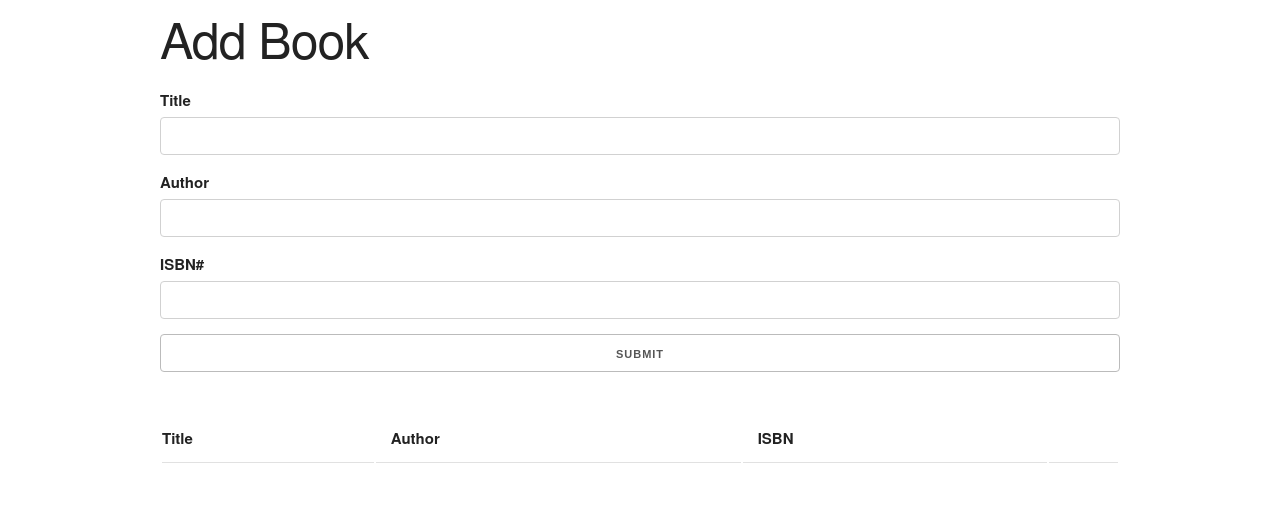
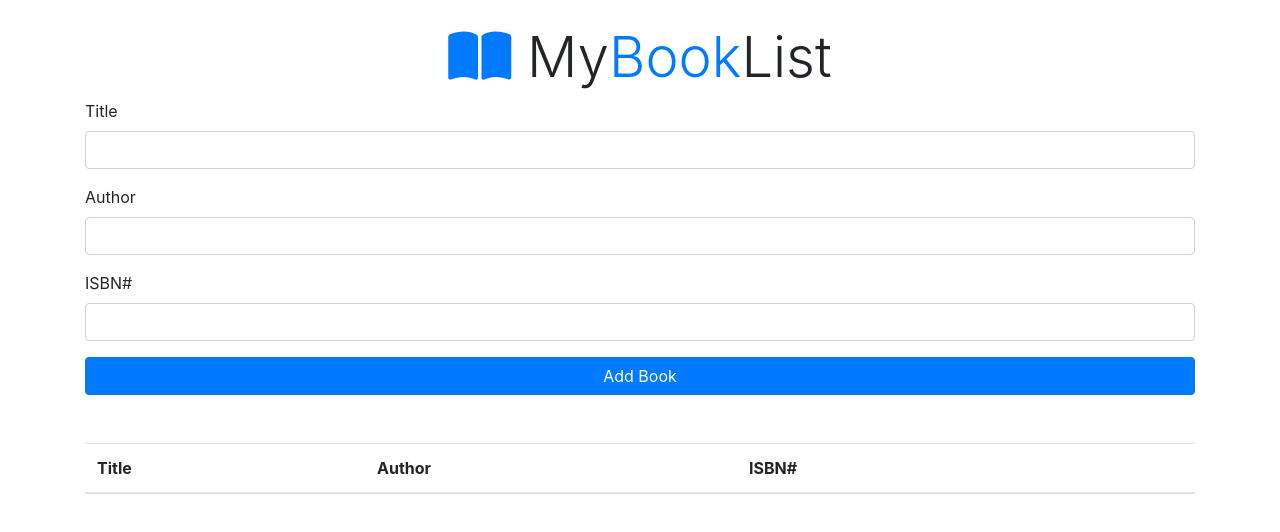
Before and after one commit to se4astien/book-list-oop, a plain HTML site: page index.html in a window 1280 px wide. Drawn offline with nearby package versions, Linux system fonts and the light colour scheme.

Commit message:
Update with Bootswatch

```diff
--- a/index.html
+++ b/index.html
@@ -3,15 +3,14 @@
   <head>
     <meta charset="UTF-8" />
     <meta name="viewport" content="width=device-width, initial-scale=1.0" />
-    <link
-      rel="stylesheet"
-      href="https://cdnjs.cloudflare.com/ajax/libs/skeleton/2.0.4/skeleton.css"
-      integrity="sha256-ECB9bbROLGm8wOoEbHcHRxlHgzGqYpDtNTgDTyDz0wg="
+    <script
+      src="https://kit.fontawesome.com/38d3ed091d.js"
       crossorigin="anonymous"
-    />
+    ></script>
+    <link rel="stylesheet" href="bootstrap.min.css" />
     <style>
       .success,
-      .error {
+      .danger {
         color: white;
         padding: 5px;
         margin: 5px 0 15px 0;
@@ -19,45 +18,52 @@
       .success {
         background-color: #008000;
       }
-      .error {
+      .danger {
         background-color: #ff0000;
       }
     </style>
     <title>Book List</title>
   </head>
   <body>
-    <div class="container">
-      <h1>Add Book</h1>
+    <div class="container mt-4">
+      <h1 class="display-4 text-center">
+        <i class="fas fa-book-open text-primary"></i> My<span
+          class="text-primary"
+          >Book</span
+        >List
+      </h1>
       <form id="book-form">
-        <div>
+        <div class="form-group">
           <label for="title">Title</label>
-          <input type="text" id="title" class="u-full-width" />
+          <input type="text" id="title" class="form-control" />
         </div>
-        <div>
-          <label for="title">Author</label>
-          <input type="text" id="author" class="u-full-width" />
+        <div class="form-group">
+          <label for="author">Author</label>
+          <input type="text" id="author" class="form-control" />
         </div>
-        <div>
-          <label for="title">ISBN#</label>
-          <input type="text" id="isbn" class="u-full-width" />
+        <div class="form-group">
+          <label for="isbn">ISBN#</label>
+          <input type="text" id="isbn" class="form-control" />
         </div>
-        <div>
-          <input type="submit" value="Submit" class="u-full-width" />
-        </div>
+        <input
+          type="submit"
+          value="Add Book"
+          class="btn btn-primary btn-block"
+        />
       </form>
-      <table class="u-full-width">
+      <table class="table table-striped mt-5">
         <thead>
           <tr>
             <th>Title</th>
             <th>Author</th>
-            <th>ISBN</th>
+            <th>ISBN#</th>
             <th></th>
           </tr>
         </thead>
         <tbody id="book-list"></tbody>
       </table>
     </div>
-    <!-- <script src="app.js"></script> -->
-    <script src="appes6.js"></script>
+    <script src="main.js"></script>
+    <!-- <script src="maines6.js"></script> -->
   </body>
 </html>
```
